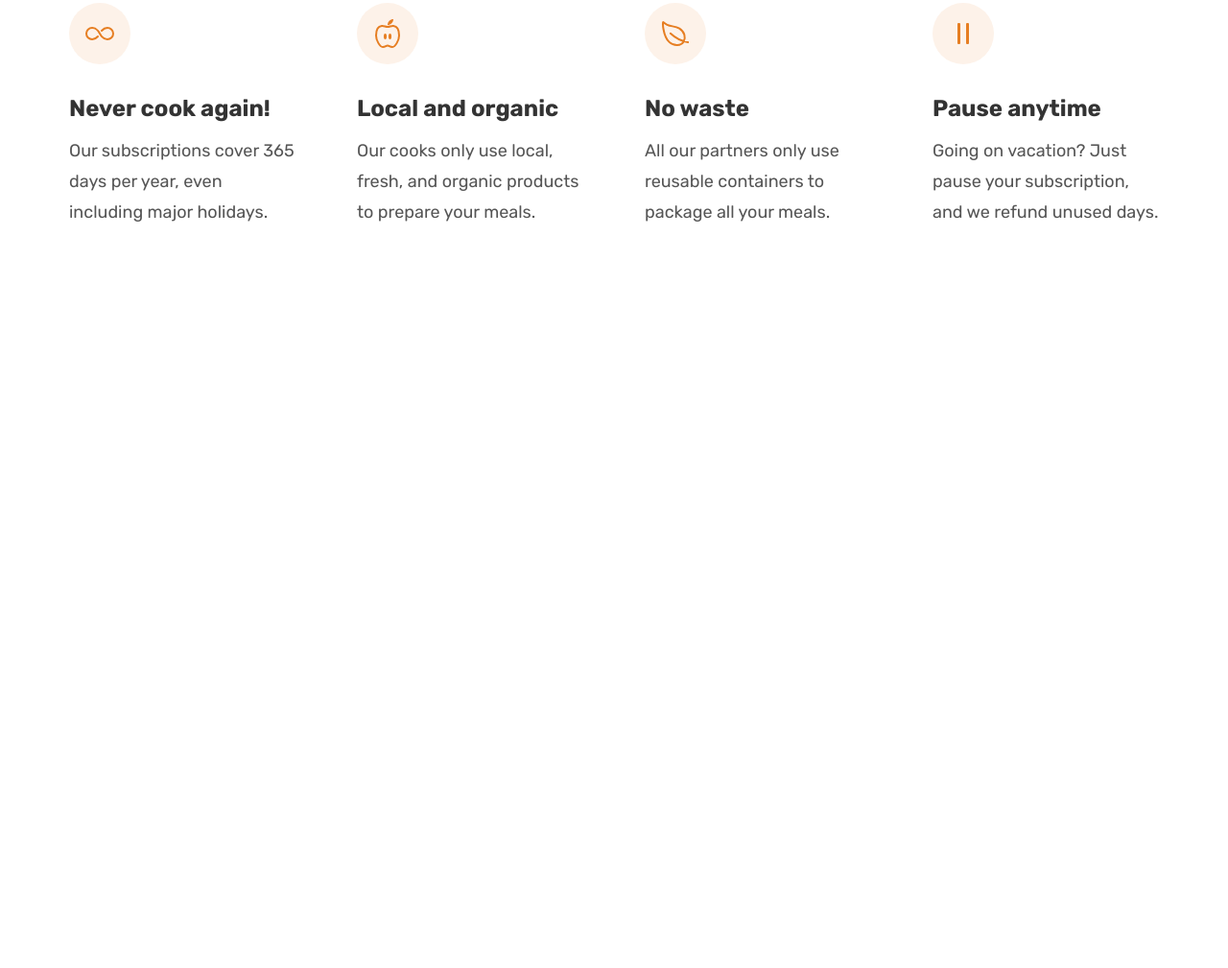
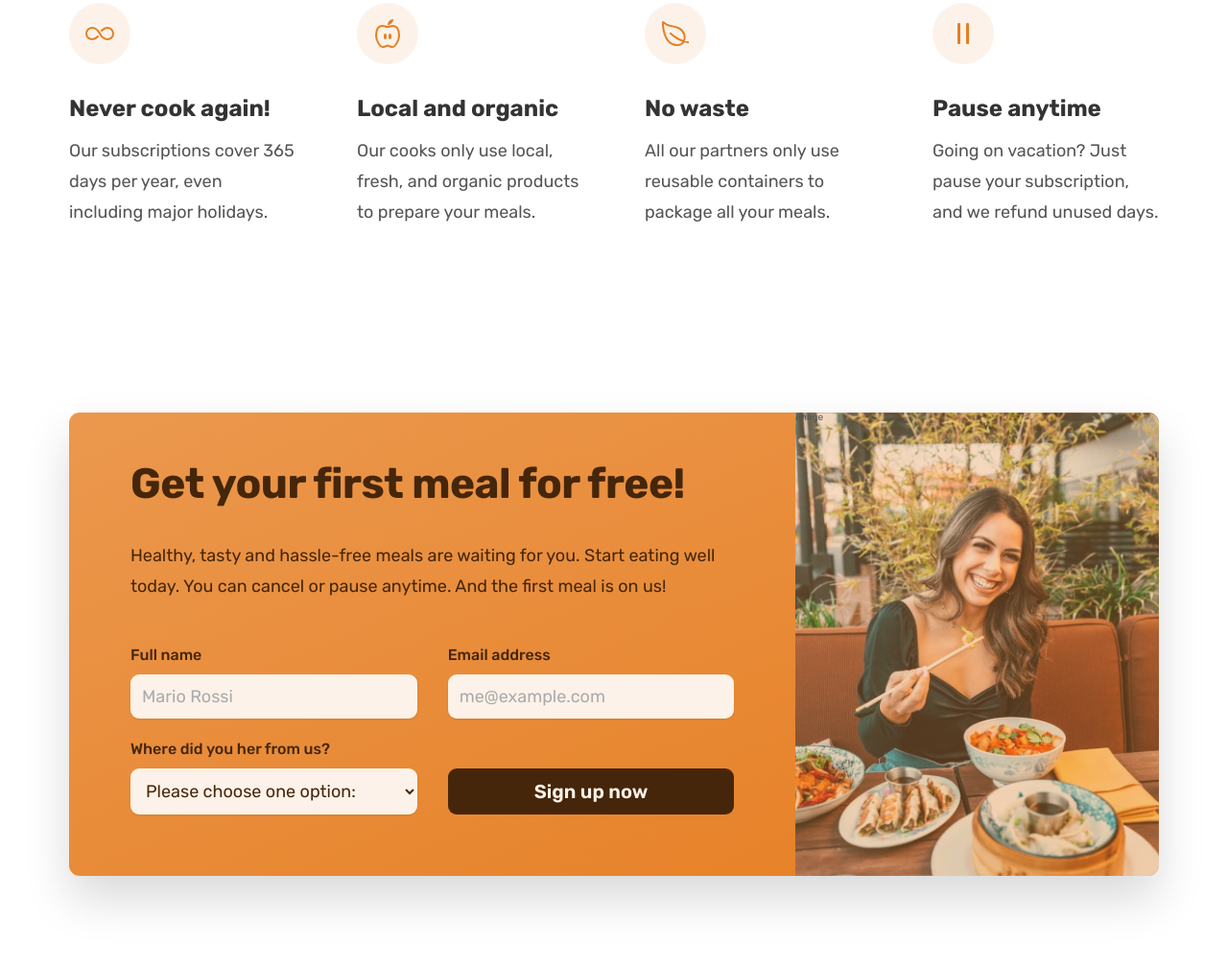
Before and after one commit to devMike29/Omnifood, a plain HTML site: page index.html in a window 1280 px wide. Shown: the part 5632-6641 px from the top of the page at 96% size. Before the commit the page ends 5966 px from the top, so only its background shows below. Drawn offline with nearby package versions, Linux system fonts and the light colour scheme.

Commit message:
Add call-to-action section (form)

```diff
--- a/css/general.css
+++ b/css/general.css
@@ -27,6 +27,7 @@
 - Tints:
   #fdf2e9
   #fae5d3
+  #eb984e
 - Shades:
   #cf711f
 - Accents:
@@ -36,6 +37,7 @@
   #333
 
 --- 05 SHADOWS
+  - 0 2.4rem 4.8rem rgb(0, 0, 0, 0.075);
 
 --- 06 BORDER-RADIUS
     Default: 9px
@@ -157,6 +159,7 @@ body {
   letter-spacing: 0.75px;
 }
 
+.btn,
 .btn:link,
 .btn:visited {
   display: inline-block;
@@ -165,6 +168,11 @@ body {
   font-weight: 600;
   padding: 1.6rem 3.2rem;
   border-radius: 9px;
+
+  /* Only neccessary for .btn */
+  border: none;
+  cursor: pointer;
+  font-family: inherit;
 
   transition: all 0.3s;
 }
@@ -194,6 +202,18 @@ body {
 
   /* Trick to add border inside */
   box-shadow: inset 0 0 0 3px #fff;
+}
+
+.btn--form {
+  background-color: #45260a;
+  color: #fdf2e9;
+  align-self: end;
+  padding: 1.2rem;
+}
+
+.btn--form:hover {
+  background-color: #fff;
+  color: #555;
 }
 
 .link:link,
@@ -231,6 +251,13 @@ body {
   color: #e67e22;
 }
 
+*:focus {
+  outline: none;
+  /* outline: 4px dotted #e67e22;
+  outline-offset: 8px; */
+  box-shadow: 0 0 0 0.8rem rgb(230, 126, 34, 0.5);
+}
+
 /* HELPER/SETTINGS CLASSES */
 
 .margin-right-sm {
--- a/css/style.css
+++ b/css/style.css
@@ -477,3 +477,85 @@
   font-size: 1.8rem;
   line-height: 1.8;
 }
+
+/***************************/
+/* CTA SECTION */
+/***************************/
+
+.section-cta {
+  padding: 9.6rem 0;
+}
+
+.cta {
+  display: grid;
+  grid-template-columns: 2fr 1fr;
+  /* background-color: #e67e22; */
+  box-shadow: 0 2.4rem 4.8rem rgb(0, 0, 0, 0.15);
+  border-radius: 11px;
+
+  background-image: linear-gradient(to right bottom, #eb984e, #e67e22);
+  overflow: hidden;
+}
+
+.cta-text-box {
+  padding: 4.8rem 6.4rem 6.4rem 6.4rem;
+  color: #45260a;
+}
+
+.cta .heading-secondary {
+  color: #45260a;
+  margin-bottom: 3.2rem;
+}
+
+.cta-text {
+  font-size: 1.8rem;
+  line-height: 1.8;
+  margin-bottom: 4.8rem;
+}
+
+.cta-img-box {
+  background-image: linear-gradient(
+      to right bottom,
+      rgba(235, 151, 78, 0.35),
+      rgba(230, 125, 34, 0.35)
+    ),
+    url("../img/eating.jpg");
+  background-size: cover;
+  background-position: center;
+}
+
+.cta-form {
+  display: grid;
+  grid-template-columns: 1fr 1fr;
+  column-gap: 3.2rem;
+  row-gap: 2.4rem;
+}
+
+.cta-form label {
+  display: block;
+  font-size: 1.6rem;
+  font-weight: 500;
+  margin-bottom: 1.2rem;
+}
+
+.cta-form input,
+.cta-form select {
+  width: 100%;
+  padding: 1.2rem;
+  font-size: 1.8rem;
+  font-family: inherit;
+  color: inherit;
+  border: none;
+  background-color: #fdf2e9;
+  border-radius: 9px;
+  box-shadow: 0 1px 2px rgba(0, 0, 0, 0.1);
+}
+
+.cta-form input::placeholder {
+  color: #aaa;
+}
+
+.cta *:focus {
+  outline: none;
+  box-shadow: 0 0 0 0.8rem rgb(253, 242, 233, 0.5);
+}
--- a/index.html
+++ b/index.html
@@ -408,6 +408,48 @@
         </div>
       </div>
     </section>
+
+    <section class="section-cta">
+      <div class="container">
+        <div class="cta">
+          <div class="cta-text-box">
+            <h2 class="heading-secondary">
+              Get your first meal for free!
+            </h2>
+            <p class="cta-text">Healthy, tasty and hassle-free meals are waiting for you. Start eating well today. You
+              can cancel or pause anytime. And the first meal is on us!</p>
+
+            <form class="cta-form" action="#">
+              <div>
+                <!-- for property link the input tag with the label with same name -->
+                <label for="full-name">Full name</label>
+                <input id="full-name" type="text" placeholder="Mario Rossi" required />
+              </div>
+
+              <div>
+                <label for="email">Email address</label>
+                <input id="email" type="email" placeholder="me@example.com" required />
+              </div>
+
+              <div>
+                <label for="select-where">Where did you her from us?</label>
+                <select id="select-where" required>
+                  <option value="">Please choose one option:</option>
+                  <option value="friends">Friends and family</option>
+                  <option value="youtube">YouTube video</option>
+                  <option value="facebook">Facebook</option>
+                  <option value="podcast">Podcast</option>
+                  <option value="others">Others</option>
+                </select>
+              </div>
+
+              <button class="btn btn--form">Sign up now</button>
+            </form>
+          </div>
+          <div class="cta-img-box" role="img" aria-label="Women enjoing food">Image</div>
+        </div>
+      </div>
+    </section>
   </main>
 </body>
 
```
